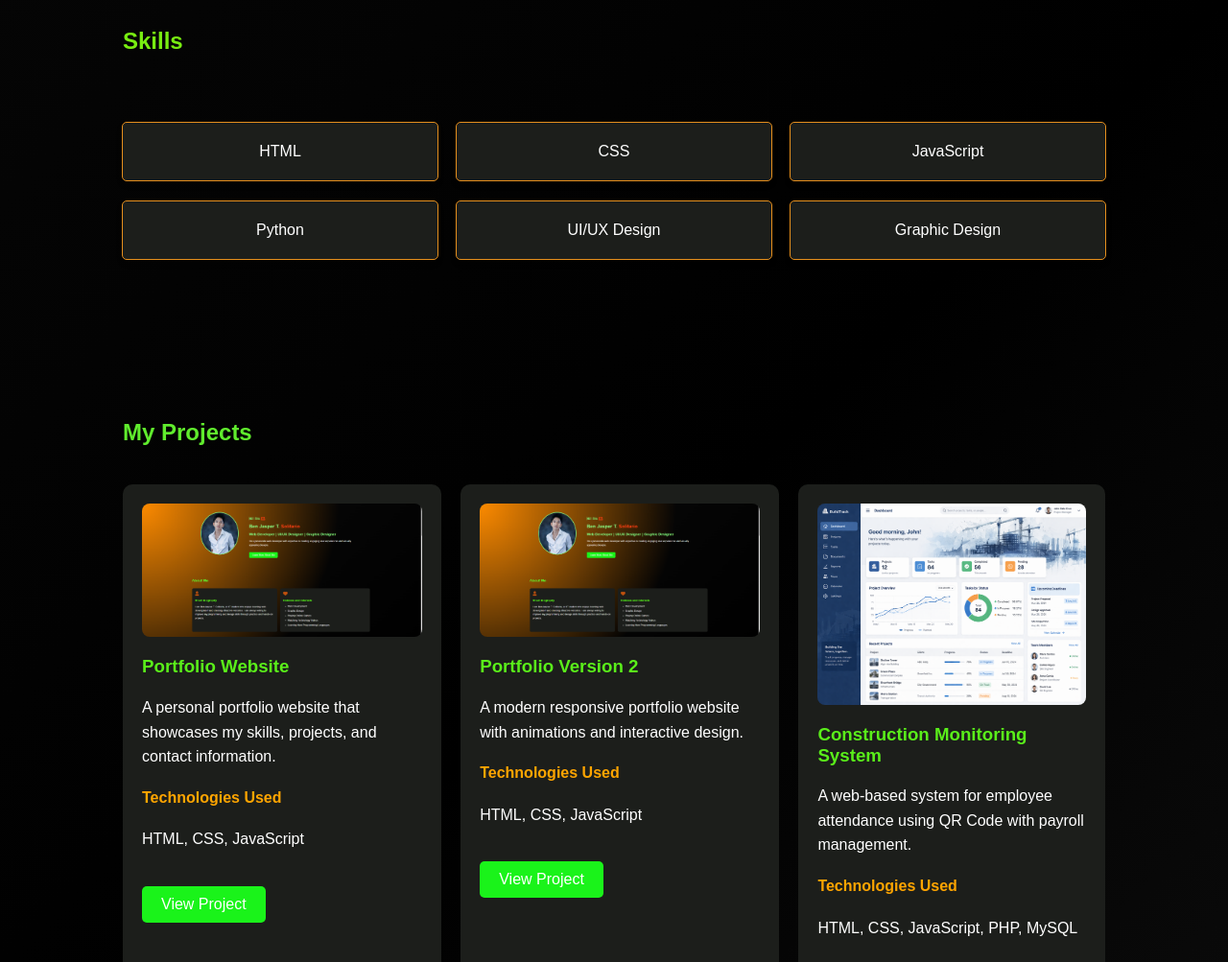
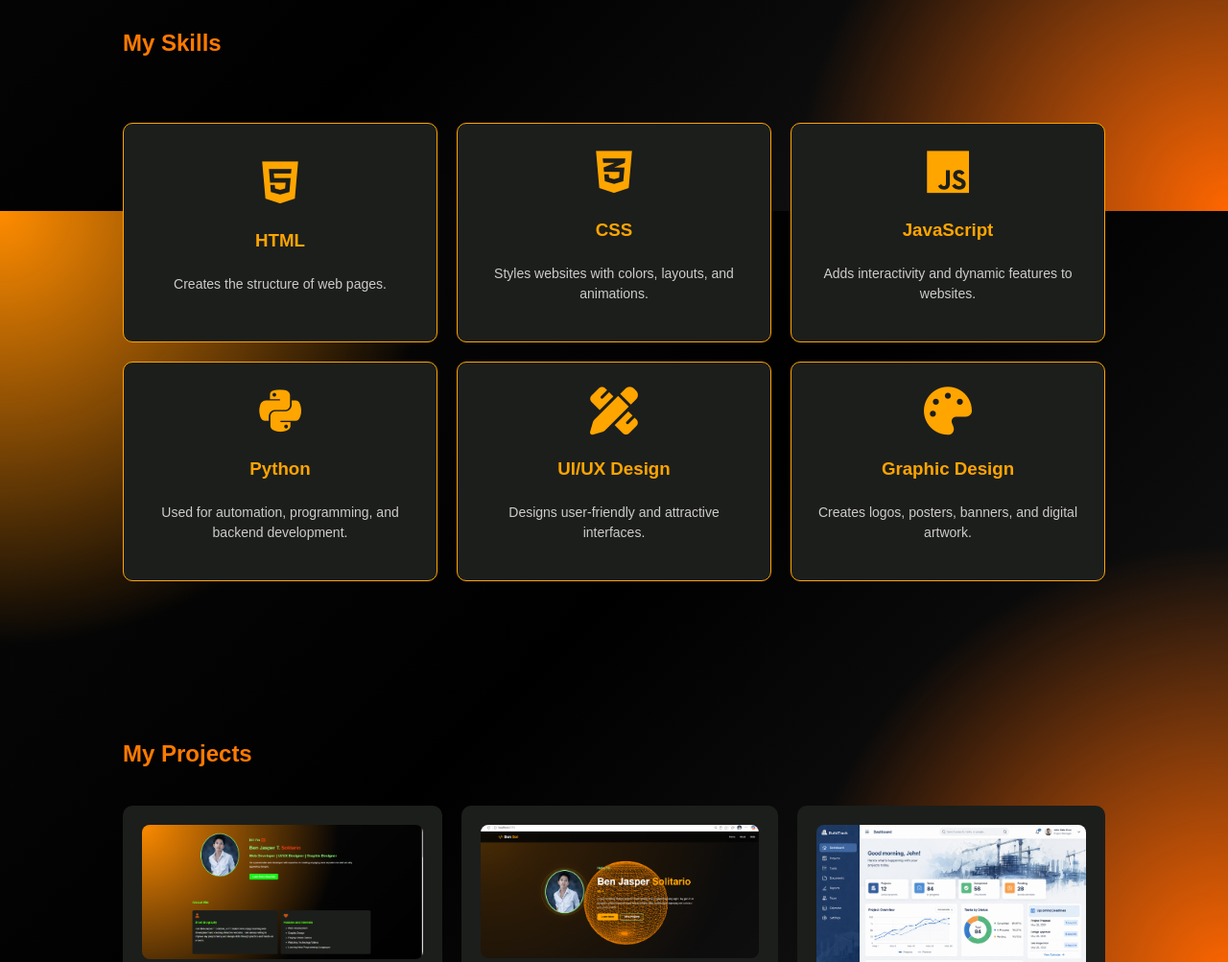
Before and after one commit to Kuya-Ben/portfolio_project, a plain HTML site: page Index.html in a window 1280 px wide. Shown: the part 1380-2383 px from the top of the page at 96% size. Drawn offline with Linux system fonts and the light colour scheme.

Commit message:
Complete static portfolio

```diff
--- a/Index.html
+++ b/Index.html
@@ -103,18 +103,51 @@
     </section>
 
 
-    <div id= "skills" class ="Skills">
-        <h2>Skills</h2>
-        <ul>
-            <li class="skill1">HTML</li>
-            <li class="skill2">CSS</li>
-            <li class="skill3">JavaScript</li>
-            <li class="skill4">Python</li>
-            <li class="skill5">UI/UX Design</li>
-            <li class="skill6">Graphic Design</li>
-        </ul>
+    <div id="skills" class="Skills">
+
+    <h2>My Skills</h2>
+
+    <ul>
+
+        <li class="skill-card">
+            <i class="fa-brands fa-html5"></i>
+            <h3>HTML</h3>
+            <p>Creates the structure of web pages.</p>
+        </li>
+
+        <li class="skill-card">
+            <i class="fa-brands fa-css3-alt"></i>
+            <h3>CSS</h3>
+            <p>Styles websites with colors, layouts, and animations.</p>
+        </li>
+
+        <li class="skill-card">
+            <i class="fa-brands fa-js"></i>
+            <h3>JavaScript</h3>
+            <p>Adds interactivity and dynamic features to websites.</p>
+        </li>
+
+        <li class="skill-card">
+            <i class="fa-brands fa-python"></i>
+            <h3>Python</h3>
+            <p>Used for automation, programming, and backend development.</p>
+        </li>
+
+        <li class="skill-card">
+            <i class="fa-solid fa-pen-ruler"></i>
+            <h3>UI/UX Design</h3>
+            <p>Designs user-friendly and attractive interfaces.</p>
+        </li>
+
+        <li class="skill-card">
+            <i class="fa-solid fa-palette"></i>
+            <h3>Graphic Design</h3>
+            <p>Creates logos, posters, banners, and digital artwork.</p>
+        </li>
+
+    </ul>
+
     </div>
-
 
 <section id="projects" class="projects">
 
@@ -141,7 +174,7 @@
 
     <div class="project-card">
 
-        <img src="./image/portfolio.png"  alt="Portfolio Project">
+        <img src="./image/portfolio2.png"  alt="Portfolio Project">
 
         <h3>Portfolio Version 2</h3>
 
@@ -251,7 +284,7 @@
                 <div class="contact-card">
                    <div class="icon"><i class="fa-solid fa-envelope"></i></div>
                     <div class="contact-card-text">
-                        <p></p><h4>Email</h4>
+                        <p><h4>Email</h4>
                         benjaspersolitario0@gmail.com</p>
                     </div>
                 </div>
@@ -260,7 +293,7 @@
                     <div class="icon"><i class="fa-solid fa-phone"></i></div>
 
                     <div class="contact-card-text">
-                        <p></p><h4>Phone</h4>
+                        <p><h4>Phone</h4>
                         0981 231 4092</p>
                     </div>
                 </div>
@@ -269,7 +302,7 @@
                    <div class="icon"> <i class="fa-solid fa-location-dot"></i></div>
 
                     <div class="contact-card-text">
-                        <p></p></pc><h4>Location</h4>
+                        <p><h4>Location</h4>
                         Esperanza, Agusan del Sur, Philippines</p>
                     </div>
                 </div>
--- a/media.css
+++ b/media.css
@@ -4,6 +4,15 @@
 
 @media (max-width:900px){
 
+    .project-container{
+        display:grid;
+        grid-template-columns:repeat(1,1fr);
+        gap:20px;
+    }
+
+    .project-card{
+        width:100%;
+    }
     .contact{
         padding:70px 5%;
     }
@@ -166,24 +175,31 @@
 
     /* Skills */
 
-    .Skills {
-        width: calc(100% - 30px);
+    .skill-card {
+        width: 200px;
+        height: auto;
         margin: 25px auto;
         padding: 15px;
+        display: flex;
+        flex-direction: column;
         align-items: center;
-        text-align: center;
+        align-items: center;
+        justify-content: center;
     }
     .Skills h3 {
-        font-size: 30px;
+        font-size: 24px;
     }
 
     .Skills ul {
-    grid-template-columns: repeat(2, 1fr);
+    grid-template-columns: 1fr;
+    gap: 20px;
+    padding-right: 100px;
+
     }
 
     .Skills li {
         width: 100%;
-        height: 55px;
+        height: aouto;
     }
 
 
--- a/style.css
+++ b/style.css
@@ -15,7 +15,7 @@
             rgb(0, 0, 0),
             rgb(25, 25, 25)
         );
-     background-attachment: fixed;
+
 
 
 }
@@ -25,6 +25,7 @@ body {
     margin: 0;
     padding: 0;
     background: var(--background);
+    background-attachment: fixed;
 
 }
 /* scroll  */
@@ -144,7 +145,7 @@ main {
 
 .profile img {
     border-radius: 50%;
-    border: 4px solid rgb(131, 242, 131);
+    border: 2px solid rgb(247, 56, 22);
     width: 250px;
     height: 280px;
     margin:10px;
@@ -158,15 +159,17 @@ span {
     padding: 20px;
 }
 
-h1 {
-    color: rgb(138, 241, 131);
-    margin-top: 20px;
+h1,
+h2,
+.about h3,
+.projects h3{
+    color:#ff7a00;
+
+
 }
-
-h2 {
-    color: rgb(131, 242, 131);
+.about h2{
+    grid-column:1/-1;
 }
-
 p {
     font-size: 16px;
     line-height: 1.6;
@@ -192,7 +195,7 @@ a:hover {
 
 .about {
     display: grid;
-    grid-template-columns: 2, 1fr;
+    grid-template-columns: repeat(2, 1fr);
     gap: 20px;
     width: 80%;
     max-width: 1200px;
@@ -234,12 +237,8 @@ a:hover {
     box-shadow:0 0 25px rgba(241, 5, 5, 0.35);
 
 }
-.about h2 {
-    grid-column: 1/3;
-    color:rgb(96, 236, 45);
-}
+
 .about h3 {
-    color: #5aef1a;
     margin-top: 20px;
 }
 
@@ -251,7 +250,7 @@ a:hover {
     margin-bottom: 14px;
 }
 .Skills h2 {
-    color: #78ed11;
+    color:#ff7a00;
     margin-top: 60px;
     padding-bottom: 50px;
 }
@@ -267,34 +266,54 @@ a:hover {
 }
 
 
-.Skills ul {
-    display: grid;
-    grid-template-columns: repeat(3, 1fr);
-    gap: 20px;
-    list-style: none; /* Removes bullet points */
-    padding: 0;
-    justify-items: center;
+.Skills ul{
+    display:grid;
+    grid-template-columns:repeat(3,1fr);
+    gap:20px;
+    list-style:none;
+    padding:0;
+    height: auto;
+
 }
 
+.skill-card{
+    width: auto;
+    height: auto;
+    display:flex;
+    flex-direction:column;
+    justify-content:center;
+    align-items:center;
 
-.Skills li {
-    width: 100%;
-    height: 60px;
-    display: flex;
-    justify-content: center;
-    align-items: center;
-    border: 1px solid rgb(230, 143, 29);
-    background-color: rgb(28, 30, 27);
-    border-radius: 5px;
-    box-shadow: 0px 4px 6px rgba(0, 0, 0, 0.1);
-    transition: transform 0.3s, background-color 0.3s, color 0.3s;
-    color: white;
+    background:#1c1e1b;
+    border:1px solid orange;
+    border-radius:10px;
+    padding:25px;
+
+    color:white;
+    text-align:center;
+    transition:.3s;
 }
 
-.Skills li:hover{
-    background-color: rgb(236, 85, 30);
-    color: white;
-    transform: scale(1.05);
+.skill-card:hover{
+    transform:translateY(-10px);
+    box-shadow:0 0 20px rgba(255,140,0,.4);
+}
+
+.skill-card i{
+    font-size: 50px;
+    color:orange;
+    margin-bottom:15px;
+}
+
+.skill-card h3{
+    margin:10px 0;
+    color:orange;
+}
+
+.skill-card p{
+    color:#ccc;
+    font-size:14px;
+    line-height:1.5;
 }
 
  /* PROJECT SECTION */
@@ -314,9 +333,7 @@ a:hover {
     gap: 20px;
 }
 
-.projects h2{
-    color: rgb(96, 236, 45);
-}
+
 .projects .project-card img{
     width: 100%;
     height: 200px;
@@ -363,7 +380,7 @@ a:hover {
 /* PROJECT TEXT */
 
 .projects h3{
-    color: #5aef1a;
+    color:#ff7a00;
     margin-top: 20px;
 }
 
@@ -448,6 +465,11 @@ a:hover {
 
 
 /* CONTACT CONTAINER */
+
+.contact{
+    padding:80px 0;
+    background:#050505;
+}
 
 .contact-container{
     max-height:1000px;
@@ -641,5 +663,6 @@ footer{
     justify-content: center;
     align-content: center;
     height: 40px;
-    padding-bottom: 10px;
+    margin-top: 40px;
+
 }
```
Also changed, not shown: image/portfolio2.png (added).
